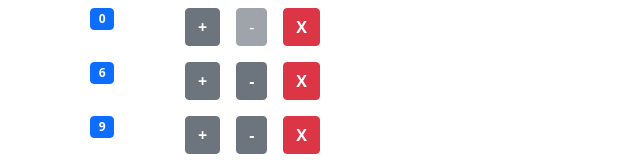
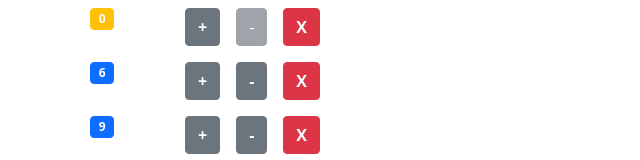
Before and after one commit to Nahzaz19/cart, a React (Create React App) app: page / in a window 1280 px wide. Shown: the top 160 px of the page, without its empty margins (0-640 px from the left). Built offline with nearby package versions, Linux system fonts and the light colour scheme.

Commit message:
Implement the method getBadgeClasses

```diff
--- a/src/components/Product.jsx
+++ b/src/components/Product.jsx
@@ -7,7 +7,7 @@ class Product extends Component {
         <div className="container">
           <div className="row">
             <div className="col-1">
-              <button className="btn btn-primary badge fw-bold m-2">
+              <button className={this.getBadgeClasses()}>
                 {this.props.product.quantity}
               </button>
             </div>
@@ -41,6 +41,12 @@ class Product extends Component {
     classes += this.props.product.quantity === 0 ? "disabled" : "fw-bold";
     return classes;
   }
+
+  getBadgeClasses() {
+    let classes = "m-2 badge fw-bold btn btn-";
+    classes += this.props.product.quantity === 0 ? "warning" : "primary";
+    return classes;
+  }
 }
 
 export default Product;
```
